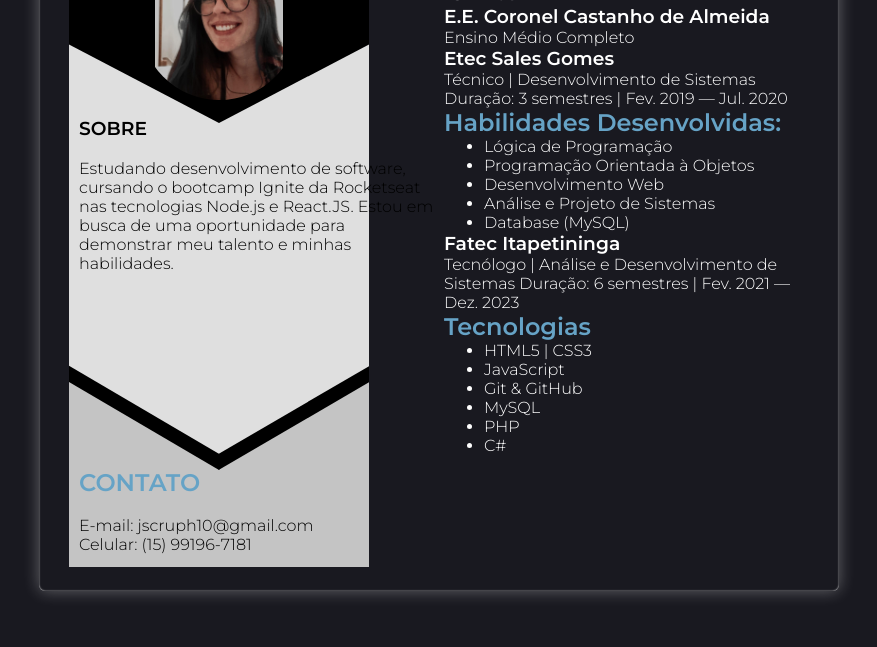
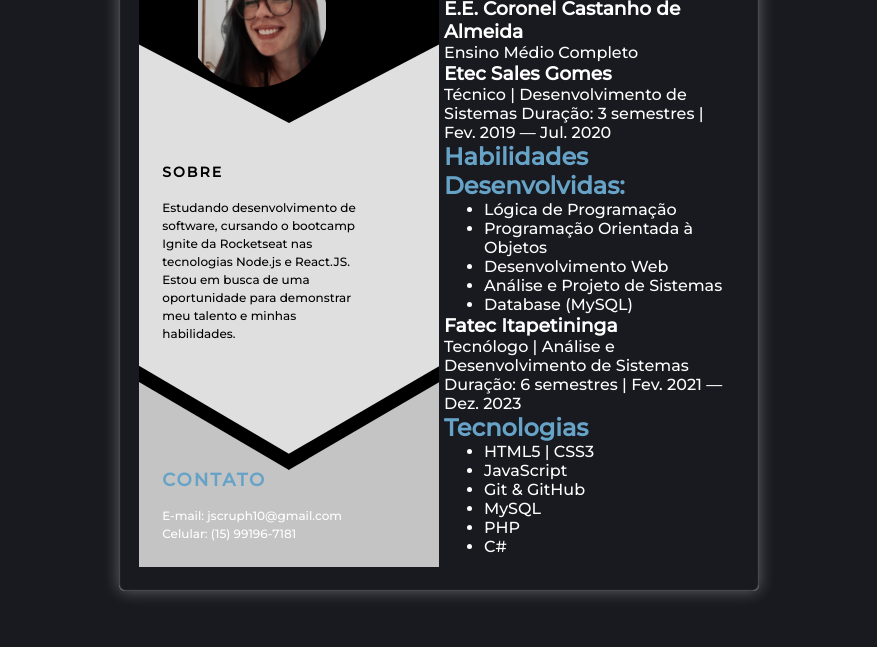
Before and after one commit to Scruph/portfolio-pure, a plain HTML site: page index.html in a window 1280 px wide. Shown: the part 153-800 px from the top of the page, without its empty margins (201-1078 px from the left). Drawn offline with Linux system fonts and the light colour scheme.

Commit message:
Changing font size and content, importing font

```diff
--- a/style.css
+++ b/style.css
@@ -1,4 +1,4 @@
-@import url('https://fonts.googleapis.com/css2?family=Montserrat:wght@300;600&display=swap');
+@import url('https://fonts.googleapis.com/css2?family=Montserrat:wght@500&display=swap');
 
 * {
   margin: 0;
@@ -26,7 +26,7 @@ body{
 }
 
 main{
-  width: 50rem;
+  width: 40rem;
   height: 43rem;
   border-radius: .375rem;
   box-shadow: inset 0 0 0.1em, 0 0 1em rgba(255, 255, 255, 0.322);
@@ -43,8 +43,8 @@ main{
 
 .avatar{
   width: 10rem;
-  margin-top: -4%;
-  margin-left: 21.5%;
+  margin-top: -0.7%;
+  margin-left: 16.7%;
   position: relative;
 }
 
@@ -52,7 +52,7 @@ main{
   width: 8rem;
   height: 11.5rem;
   object-fit: cover;
-  clip-path: circle(50% at 50% 50%);
+  clip-path: circle(45% at 45% 45%);
 }
 
 h1{
@@ -64,9 +64,22 @@ h2{
 }
 
 .contact{
-  margin-top: 55%;
+  margin-top: 50%;
+  margin-top: 45%;
 }
 
 .about, .contact{
+  font-size: 12px;
+  max-width: 70%;
+  padding-left: 4%;
+  line-height: 150%;
+}
+
+.about{
   color: var(--bg-photo-black);
+  margin-top: 15%;
 }
+
+.about h3, .contact h2{
+  letter-spacing: 2px;
+}
```
